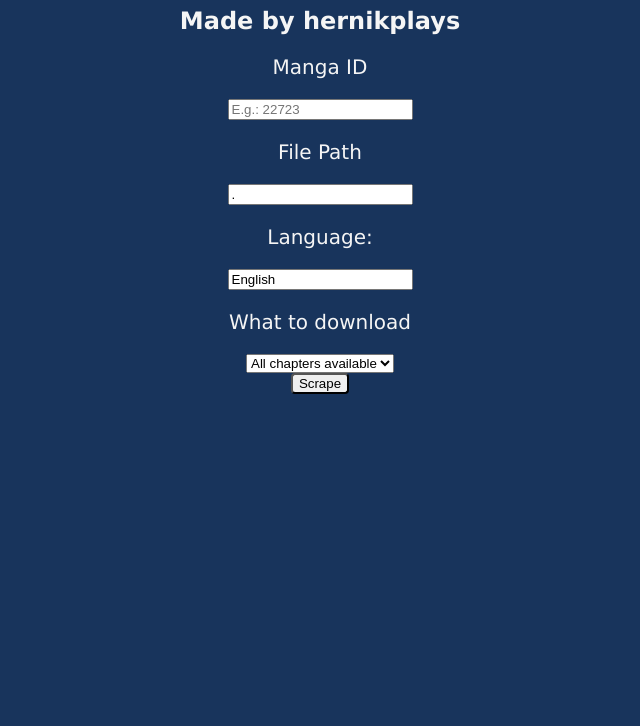
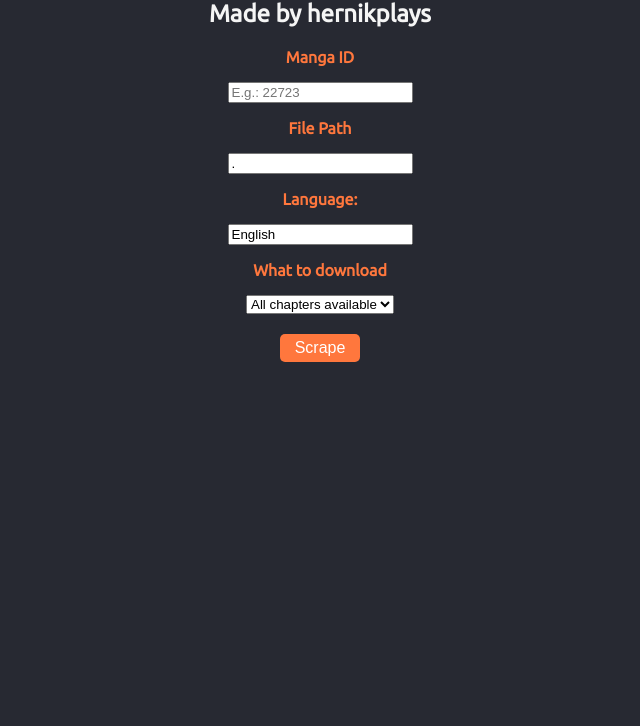
Before and after one commit to hernikplays/mangadex-scraper-gui, an Electron app: page index.html in a window 800 px wide. Shown: the part 74-800 px from the top of the page, without its empty margins (80-720 px from the left). Drawn offline with Linux system fonts and the light colour scheme.

Commit message:
Changed colour

```diff
--- a/assets/css/style.css
+++ b/assets/css/style.css
@@ -3,23 +3,53 @@
 
 }
 body {
-    background-color: #18345c;
+    background-color: #272932;
+    font-family: 'Oswald', sans-serif;
+
   }
 
   h1 {
     color:  whitesmoke;
     text-align: center;
-    font-family: verdana;
+    font-size: 30px;
+    font-weight: bold;
+
   }
   h2{
     color: whitesmoke;
-    font-family: verdana;
+    font-family: 'Ubuntu', sans-serif;
+
   }
   p {
-    color: whitesmoke;
-    font-family: verdana;
-    font-size: 20px;
+    color: #FF773D;
+    font-family: 'Ubuntu', sans-serif;
+    font-size: 18x;
+    font-weight: bolder;
   }
   button{
-      border-radius: 4px;
+        background-color: #FF773D;;
+        border: none;
+        color:white;
+        padding: 5px 15px;
+        text-align: center;
+        text-decoration: none;
+        display: inline-block;
+        font-size: 16px;
+        margin-top: 20px;
+        border-radius: 5px;
   }
+
+  input{
+    width: 30%;
+    padding: 12px 20px;
+    margin-top: -10px;
+    display: inline-block;
+    border: 1px solid #ccc;
+    border-radius: 4px;
+    box-sizing: border-box;
+    font-family: 'Ubuntu', sans-serif;
+  }
+  custom-select {
+    position: relative;
+    font-family: Arial;
+  }
--- a/index.html
+++ b/index.html
@@ -4,6 +4,7 @@
 <head>
     <meta charset="UTF-8">
     <title>MangaDex Scraper by hernikplays</title>
+    <link href="https://fonts.googleapis.com/css?family=Ubuntu&display=swap" rel="stylesheet">
     <link rel="stylesheet" type="text/css" href="assets/css/style.css">
     <!-- https://electronjs.org/docs/tutorial/security#csp-meta-tag -->
 </head>
```
